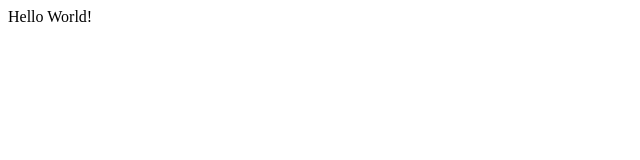
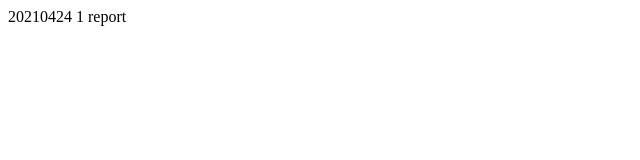
Before and after one commit to sshan7805/github.io, a plain HTML site: page index.html in a window 1280 px wide. Shown: the full height of the page, 0-640 px from the left. Drawn offline with Linux system fonts and the light colour scheme.

Commit message:
Update index.html

```diff
--- a/index.html
+++ b/index.html
@@ -9,6 +9,6 @@
   <title>Document</title>
  </head>
  <body>
-  Hello World!
+  20210424 1 report
  </body>
 </html>
```
